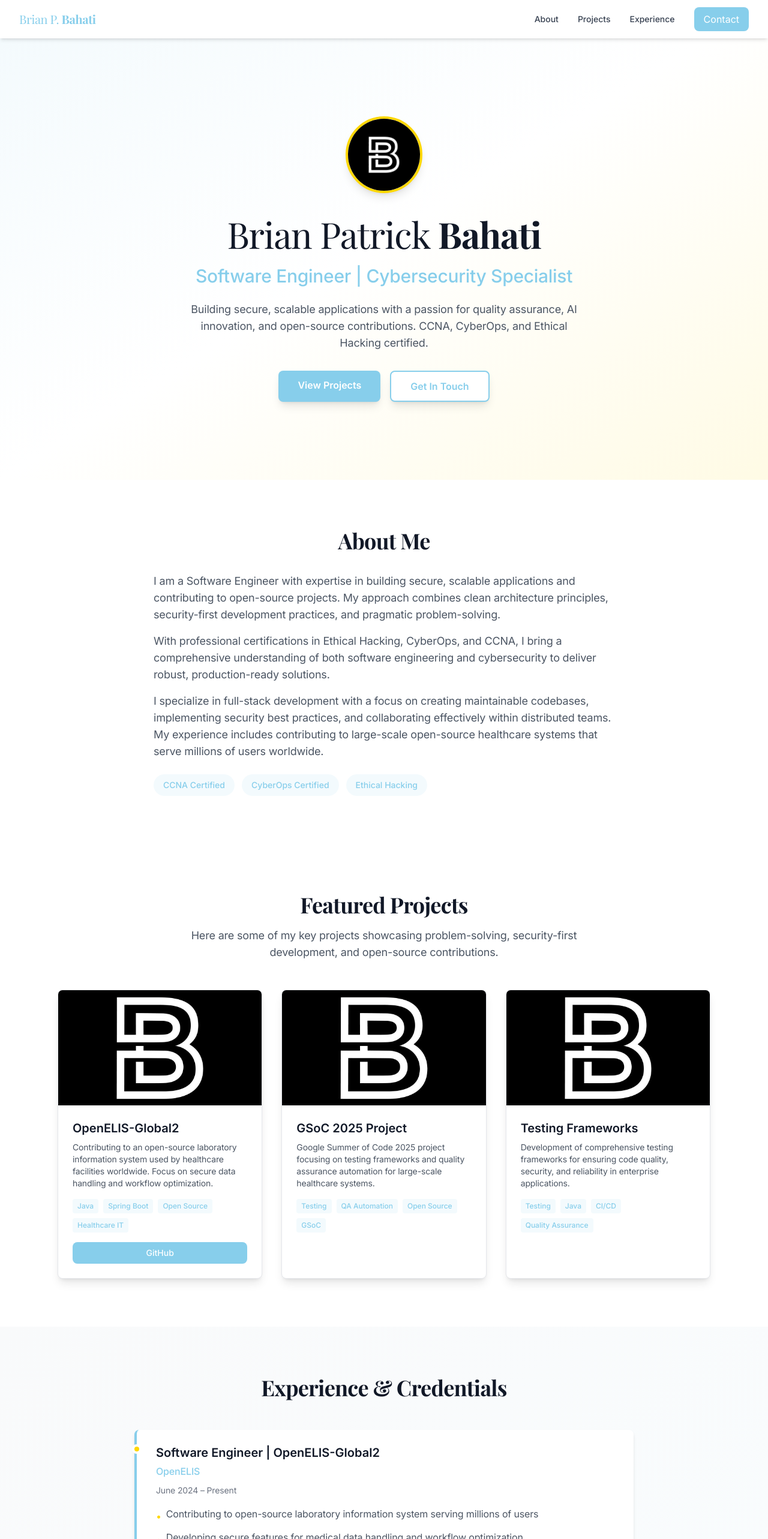
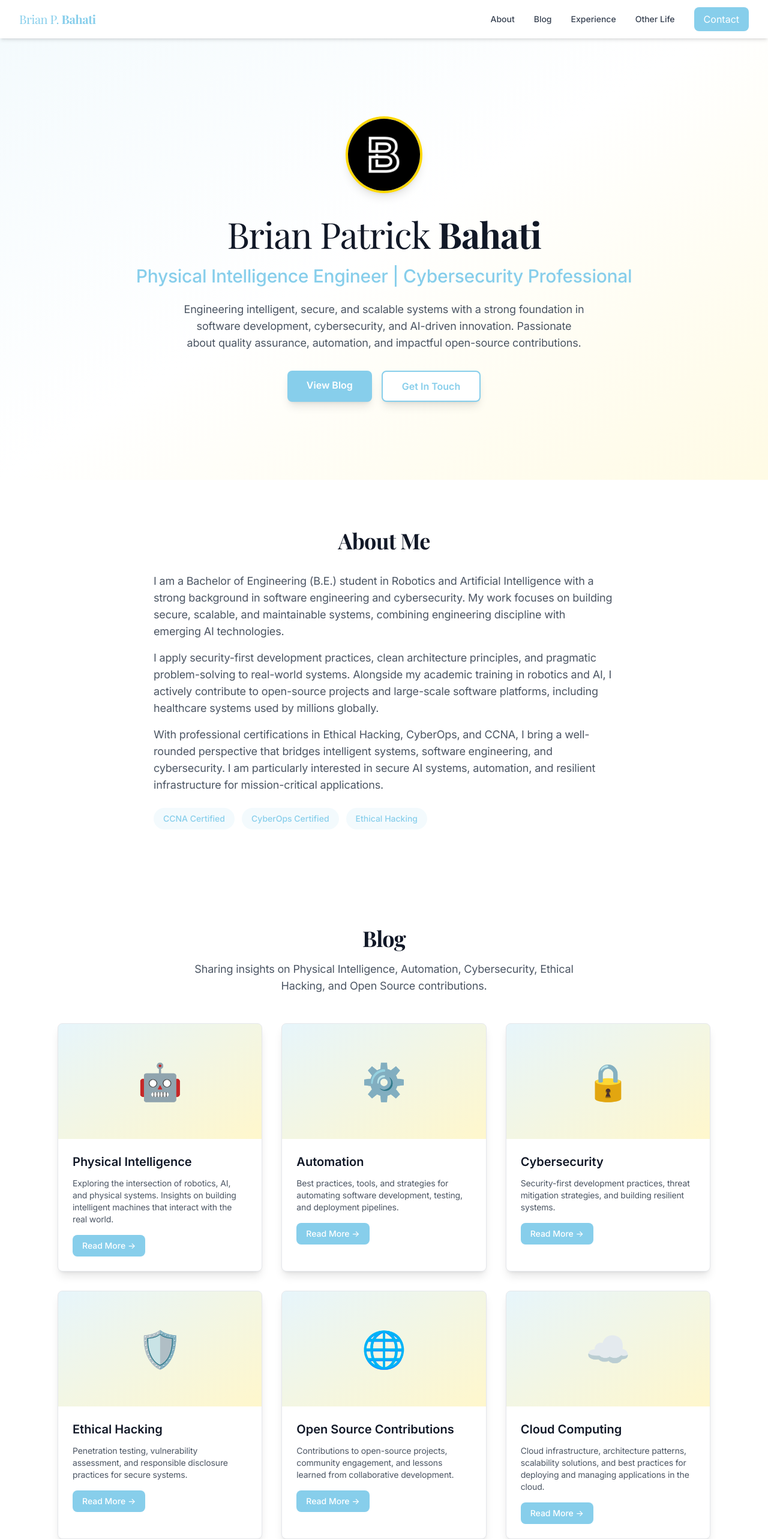
Before and after one commit to Bahati308/Bahati308.github.io, a React (Vite) app: page / in a window 1280 px wide. Shown: the top 2566 px of the page at 60% size. Built offline with nearby package versions, Linux system fonts and the light colour scheme.

Commit message:
Update information

```diff
--- a/index.html
+++ b/index.html
@@ -28,16 +28,6 @@
     />
     <meta property="og:image" content="https://brianpatrickbahati.netlify.app/letterB.jpg" />
 
-    <!-- Twitter -->
-    <meta property="twitter:card" content="summary_large_image" />
-    <meta property="twitter:url" content="https://brianpatrickbahati.netlify.app/" />
-    <meta property="twitter:title" content="Brian Patrick Bahati | Software Engineer" />
-    <meta
-      property="twitter:description"
-      content="Software Engineer specializing in secure, scalable applications and open-source development. Building robust systems with a focus on security, performance, and maintainability."
-    />
-    <meta property="twitter:image" content="https://brianpatrickbahati.netlify.app/letterB.jpg" />
-
     <link rel="icon" type="image/jpg" href="/letterB.jpg" />
     <link rel="preconnect" href="https://fonts.googleapis.com" />
     <link rel="preconnect" href="https://fonts.gstatic.com" crossorigin />
@@ -56,8 +46,7 @@
         "url": "https://brianpatrickbahati.netlify.app",
         "sameAs": [
           "https://github.com/Bahati308",
-          "https://www.linkedin.com/in/brian-patrick-bahati",
-          "https://twitter.com/Bahati308"
+          "https://www.linkedin.com/in/brian-patrick-bahati"
         ],
         "email": "bahatibrianp@gmail.com",
         "knowsAbout": [
--- a/src/App.jsx
+++ b/src/App.jsx
@@ -15,7 +15,7 @@ export default function App() {
   // Smooth scroll handler
   useEffect(() => {
     const handleScroll = () => {
-      const sections = ['hero', 'about', 'projects', 'experience', 'contact']
+      const sections = ['hero', 'about', 'blog', 'experience', 'other-life', 'contact']
       const scrollPosition = window.scrollY + 150
 
       for (const section of sections) {
@@ -129,44 +129,72 @@ export default function App() {
     }
   }, [isMobile])
 
-  // Projects data
-  const projects = [
+  // Blog categories
+  const blogCategories = [
     {
-      id: 1,
-      title: 'OpenELIS-Global2',
+      title: 'Physical Intelligence',
       description:
-        'Contributing to an open-source laboratory information system used by healthcare facilities worldwide. Focus on secure data handling and workflow optimization.',
-      tags: ['Java', 'Spring Boot', 'Open Source', 'Healthcare IT'],
-      github: 'https://github.com/openelisglobal/openelisglobal-core',
-      demo: null,
-      thumbnail: '/letterB.jpg',
+        'Exploring the intersection of robotics, AI, and physical systems. Insights on building intelligent machines that interact with the real world.',
+      icon: '🤖',
     },
     {
-      id: 2,
-      title: 'GSoC 2025 Project',
+      title: 'Automation',
       description:
-        'Google Summer of Code 2025 project focusing on testing frameworks and quality assurance automation for large-scale healthcare systems.',
-      tags: ['Testing', 'QA Automation', 'Open Source', 'GSoC'],
-      github: null,
-      demo: null,
-      thumbnail: '/letterB.jpg',
+        'Best practices, tools, and strategies for automating software development, testing, and deployment pipelines.',
+      icon: '⚙️',
     },
     {
-      id: 3,
-      title: 'Testing Frameworks',
+      title: 'Cybersecurity',
       description:
-        'Development of comprehensive testing frameworks for ensuring code quality, security, and reliability in enterprise applications.',
-      tags: ['Testing', 'Java', 'CI/CD', 'Quality Assurance'],
-      github: null,
-      demo: null,
-      thumbnail: '/letterB.jpg',
+        'Security-first development practices, threat mitigation strategies, and building resilient systems.',
+      icon: '🔒',
+    },
+    {
+      title: 'Ethical Hacking',
+      description:
+        'Penetration testing, vulnerability assessment, and responsible disclosure practices for secure systems.',
+      icon: '🛡️',
+    },
+    {
+      title: 'Open Source Contributions',
+      description:
+        'Contributions to open-source projects, community engagement, and lessons learned from collaborative development.',
+      icon: '🌐',
+    },
+    {
+      title: 'Cloud Computing',
+      description:
+        'Cloud infrastructure, architecture patterns, scalability solutions, and best practices for deploying and managing applications in the cloud.',
+      icon: '☁️',
     },
   ]
 
   // Experience data
   const experiences = [
     {
-      title: 'Software Engineer | OpenELIS-Global2',
+      title: 'Software Developer',
+      company: 'Open Data Ensemble (ODE)',
+      period: 'November 2025 – Present',
+      description: [
+        'Developing scalable software solutions for data management and analytics',
+        'Implementing secure and efficient data processing systems',
+        'Collaborating with cross-functional teams to deliver high-quality products',
+        'Contributing to open data initiatives and platform development',
+      ],
+    },
+    {
+      title: 'Developers Team Lead',
+      company: 'Sapiens Solution',
+      period: 'November 2025 – Present',
+      description: [
+        'Leading development teams in building innovative software solutions',
+        'Architecting scalable systems with focus on security and performance',
+        'Mentoring developers and establishing best practices',
+        'Driving technical decisions and ensuring code quality standards',
+      ],
+    },
+    {
+      title: 'Open Source Contributor-QA',
       company: 'OpenELIS',
       period: 'June 2024 – Present',
       description: [
@@ -177,7 +205,7 @@ export default function App() {
       ],
     },
     {
-      title: 'Software Engineer | Open Source Contributor',
+      title: 'Open Source Contributor',
       company: 'OpenMRS',
       period: '2021 – Present',
       description: [
@@ -229,14 +257,14 @@ export default function App() {
                 About
               </a>
               <a
-                href="#projects"
+                href="#blog"
                 className={`text-sm font-medium transition-colors ${
-                  activeSection === 'projects'
+                  activeSection === 'blog'
                     ? 'text-gold border-b-2 border-gold'
                     : 'text-gray-700 hover:text-sky-blue'
                 }`}
               >
-                Projects
+                Blog
               </a>
               <a
                 href="#experience"
@@ -247,6 +275,16 @@ export default function App() {
                 }`}
               >
                 Experience
+              </a>
+              <a
+                href="#other-life"
+                className={`text-sm font-medium transition-colors ${
+                  activeSection === 'other-life'
+                    ? 'text-gold border-b-2 border-gold'
+                    : 'text-gray-700 hover:text-sky-blue'
+                }`}
+              >
+                Other Life
               </a>
               <a
                 href="#contact"
@@ -292,11 +330,11 @@ export default function App() {
                 About
               </a>
               <a
-                href="#projects"
+                href="#blog"
                 className="block text-gray-700 hover:text-sky-blue transition-colors"
                 onClick={handleNavClick}
               >
-                Projects
+                Blog
               </a>
               <a
                 href="#experience"
@@ -304,6 +342,13 @@ export default function App() {
                 onClick={handleNavClick}
               >
                 Experience
+              </a>
+              <a
+                href="#other-life"
+                className="block text-gray-700 hover:text-sky-blue transition-colors"
+                onClick={handleNavClick}
+              >
+                Other Life
               </a>
               <a
                 href="#contact"
@@ -335,19 +380,19 @@ export default function App() {
             <span className="font-bold">Bahati</span>
           </h1>
           <p className="text-xl sm:text-2xl md:text-3xl font-medium text-sky-blue mb-6">
-            Software Engineer | Cybersecurity Specialist
+            Physical Intelligence Engineer | Cybersecurity Professional
           </p>
           <p className="text-lg text-gray-600 mb-8 max-w-2xl mx-auto">
-            Building secure, scalable applications with a passion for quality assurance, AI
-            innovation, and open-source contributions. CCNA, CyberOps, and Ethical Hacking
-            certified.
+            Engineering intelligent, secure, and scalable systems with a strong foundation in software
+            development, cybersecurity, and AI-driven innovation. Passionate about quality assurance,
+            automation, and impactful open-source contributions.
           </p>
           <div className="flex flex-col sm:flex-row gap-4 justify-center">
             <a
-              href="#projects"
+              href="#blog"
               className="px-8 py-3 bg-sky-blue text-white rounded-lg font-semibold hover:bg-opacity-90 hover:outline hover:outline-2 hover:outline-gold transition-all shadow-lg"
             >
-              View Projects
+              View Blog
             </a>
             <a
               href="#contact"
@@ -367,20 +412,22 @@ export default function App() {
           </h2>
           <div className="max-w-3xl mx-auto">
             <p className="text-lg text-gray-600 mb-4">
-              I am a Software Engineer with expertise in building secure, scalable applications and
-              contributing to open-source projects. My approach combines clean architecture
-              principles, security-first development practices, and pragmatic problem-solving.
+              I am a Bachelor of Engineering (B.E.) student in Robotics and Artificial Intelligence with a
+              strong background in software engineering and cybersecurity. My work focuses on building
+              secure, scalable, and maintainable systems, combining engineering discipline with emerging
+              AI technologies.
             </p>
             <p className="text-lg text-gray-600 mb-4">
-              With professional certifications in Ethical Hacking, CyberOps, and CCNA, I bring a
-              comprehensive understanding of both software engineering and cybersecurity to deliver
-              robust, production-ready solutions.
+              I apply security-first development practices, clean architecture principles, and pragmatic
+              problem-solving to real-world systems. Alongside my academic training in robotics and AI, I
+              actively contribute to open-source projects and large-scale software platforms, including
+              healthcare systems used by millions globally.
             </p>
             <p className="text-lg text-gray-600 mb-6">
-              I specialize in full-stack development with a focus on creating maintainable
-              codebases, implementing security best practices, and collaborating effectively within
-              distributed teams. My experience includes contributing to large-scale open-source
-              healthcare systems that serve millions of users worldwide.
+              With professional certifications in Ethical Hacking, CyberOps, and CCNA, I bring a
+              well-rounded perspective that bridges intelligent systems, software engineering, and
+              cybersecurity. I am particularly interested in secure AI systems, automation, and resilient
+              infrastructure for mission-critical applications.
             </p>
             <div className="flex flex-wrap gap-3">
               <span className="px-4 py-2 bg-sky-blue/10 text-sky-blue rounded-full text-sm font-medium">
@@ -397,68 +444,34 @@ export default function App() {
         </div>
       </section>
 
-      {/* Projects Section */}
-      <section id="projects" className="py-20 bg-white">
+      {/* Blog Section */}
+      <section id="blog" className="py-20 bg-white">
         <div className="max-w-6xl mx-auto px-4 sm:px-6 lg:px-8">
           <h2 className="text-3xl sm:text-4xl font-display font-bold text-gray-900 mb-4 text-center">
-            Featured Projects
+            Blog
           </h2>
           <p className="text-lg text-gray-600 mb-12 text-center max-w-2xl mx-auto">
-            Here are some of my key projects showcasing problem-solving, security-first development,
-            and open-source contributions.
+            Sharing insights on Physical Intelligence, Automation, Cybersecurity, Ethical Hacking, and
+            Open Source contributions.
           </p>
           <div className="grid md:grid-cols-2 lg:grid-cols-3 gap-8">
-            {projects.map((project) => (
+            {blogCategories.map((category, index) => (
               <div
-                key={project.id}
+                key={index}
                 className="bg-white rounded-lg shadow-lg hover:shadow-xl transition-shadow border border-gray-200 overflow-hidden"
               >
                 <div className="h-48 bg-gradient-to-br from-sky-blue/20 to-gold/20 flex items-center justify-center">
-                  {project.thumbnail ? (
-                    <img
-                      src={project.thumbnail}
-                      alt={project.title}
-                      className="w-full h-full object-cover"
-                    />
-                  ) : (
-                    <span className="text-6xl">🚀</span>
-                  )}
+                  <span className="text-6xl">{category.icon}</span>
                 </div>
                 <div className="p-6">
-                  <h3 className="text-xl font-semibold text-gray-900 mb-2">{project.title}</h3>
-                  <p className="text-gray-600 mb-4 text-sm">{project.description}</p>
-                  <div className="flex flex-wrap gap-2 mb-4">
-                    {project.tags.map((tag, index) => (
-                      <span
-                        key={index}
-                        className="px-2 py-1 bg-sky-blue/10 text-sky-blue rounded text-xs font-medium"
-                      >
-                        {tag}
-                      </span>
-                    ))}
-                  </div>
-                  <div className="flex gap-3">
-                    {project.github && (
-                      <a
-                        href={project.github}
-                        target="_blank"
-                        rel="noreferrer"
-                        className="flex-1 px-4 py-2 bg-sky-blue text-white rounded-lg text-center text-sm font-medium hover:bg-opacity-90 transition-colors"
-                      >
-                        GitHub
-                      </a>
-                    )}
-                    {project.demo && (
-                      <a
-                        href={project.demo}
-                        target="_blank"
-                        rel="noreferrer"
-                        className="flex-1 px-4 py-2 bg-gold text-white rounded-lg text-center text-sm font-medium hover:bg-opacity-90 transition-colors"
-                      >
-                        Live Demo
-                      </a>
-                    )}
-                  </div>
+                  <h3 className="text-xl font-semibold text-gray-900 mb-3">{category.title}</h3>
+                  <p className="text-gray-600 mb-4 text-sm">{category.description}</p>
+                  <a
+                    href="#blog"
+                    className="inline-block px-4 py-2 bg-sky-blue text-white rounded-lg text-sm font-medium hover:bg-opacity-90 transition-colors"
+                  >
+                    Read More →
+                  </a>
                 </div>
               </div>
             ))}
@@ -492,6 +505,104 @@ export default function App() {
                 </ul>
               </div>
             ))}
+          </div>
+        </div>
+      </section>
+
+      {/* Other Life Section */}
+      <section id="other-life" className="py-20 bg-gradient-to-br from-gray-50 to-sky-blue/5">
+        <div className="max-w-6xl mx-auto px-4 sm:px-6 lg:px-8">
+          <h2 className="text-3xl sm:text-4xl font-display font-bold text-gray-900 mb-4 text-center">
+            Other Life
+          </h2>
+          <p className="text-lg text-gray-600 mb-12 text-center max-w-2xl mx-auto">
+            Beyond code and computers, here's a glimpse into the other aspects of my life that inspire
+            and energize me.
+          </p>
+          <div className="grid md:grid-cols-2 gap-8">
+            <div className="bg-white rounded-lg shadow-md p-6 border border-gray-200">
+              <div className="flex items-center gap-4 mb-4">
+                <span className="text-4xl">✝️</span>
+                <h3 className="text-xl font-semibold text-gray-900">Faith & Belief</h3>
+              </div>
+              <p className="text-gray-600">
+                I am a believer in Jesus Christ, the risen Savior of all, including you. As a
+                Seventh-Day Adventist, my faith guides my values, principles, and approach to life,
+                work, and service to others.
+              </p>
+            </div>
+            <div className="bg-white rounded-lg shadow-md p-6 border border-gray-200">
+              <div className="flex items-center gap-4 mb-4">
+                <span className="text-4xl">🎨</span>
+                <h3 className="text-xl font-semibold text-gray-900">Creative Pursuits</h3>
+              </div>
+              <p className="text-gray-600">
+                Exploring creativity through various mediums, finding inspiration in art, music, and
+                design that fuels innovation in my technical work.
+              </p>
+            </div>
+            <div className="bg-white rounded-lg shadow-md p-6 border border-gray-200">
+              <div className="flex items-center gap-4 mb-4">
+                <span className="text-4xl">🌍</span>
+                <h3 className="text-xl font-semibold text-gray-900">Travel & Culture</h3>
+              </div>
+              <p className="text-gray-600">
+                Discovering new places, cultures, and perspectives that broaden my worldview and
+                enhance my understanding of global technology needs.
+              </p>
+            </div>
+            <div className="bg-white rounded-lg shadow-md p-6 border border-gray-200">
+              <div className="flex items-center gap-4 mb-4">
+                <span className="text-4xl">📚</span>
+                <h3 className="text-xl font-semibold text-gray-900">Reading & Learning</h3>
+              </div>
+              <p className="text-gray-600">
+                Continuous learning beyond technology—exploring philosophy, history, science, and
+                literature that shape my thinking and approach to problem-solving.
+              </p>
+            </div>
+            <div className="bg-white rounded-lg shadow-md p-6 border border-gray-200">
+              <div className="flex items-center gap-4 mb-4">
+                <span className="text-4xl">🏃</span>
+                <h3 className="text-xl font-semibold text-gray-900">Fitness & Wellness</h3>
+              </div>
+              <p className="text-gray-600">
+                Maintaining physical and mental wellness through regular exercise, mindfulness, and
+                activities that keep me balanced and energized.
+              </p>
+            </div>
+            <div className="bg-white rounded-lg shadow-md p-6 border border-gray-200">
+              <div className="flex items-center gap-4 mb-4">
+                <span className="text-4xl">🎵</span>
+                <h3 className="text-xl font-semibold text-gray-900">Music & Entertainment</h3>
+              </div>
+              <p className="text-gray-600">
+                Enjoying music, films, and entertainment that provide relaxation and creative
+                inspiration during breaks from coding.
+              </p>
+            </div>
+            <div className="bg-white rounded-lg shadow-md p-6 border border-gray-200">
+              <div className="flex items-center gap-4 mb-4">
+                <span className="text-4xl">🌱</span>
+                <h3 className="text-xl font-semibold text-gray-900">Permaculture & Livestock Rearing</h3>
+              </div>
+              <p className="text-gray-600">
+                Practicing sustainable agriculture through permaculture principles and raising
+                livestock, connecting with nature and contributing to food security and environmental
+                stewardship.
+              </p>
+            </div>
+            <div className="bg-white rounded-lg shadow-md p-6 border border-gray-200">
+              <div className="flex items-center gap-4 mb-4">
+                <span className="text-4xl">⭐</span>
+                <h3 className="text-xl font-semibold text-gray-900">Star Gazing</h3>
+              </div>
+              <p className="text-gray-600">
+                Observing the night sky, exploring constellations, and marveling at the cosmos. Star
+                gazing provides moments of wonder, reflection, and connection with the vast universe
+                beyond our world.
+              </p>
+            </div>
           </div>
         </div>
       </section>
@@ -542,18 +653,6 @@ export default function App() {
                   <div>
                     <p className="font-semibold text-gray-900">LinkedIn</p>
                     <p className="text-gray-600 text-sm">brian-patrick-bahati</p>
-                  </div>
-                </a>
-                <a
-                  href="https://twitter.com/Bahati308"
-                  target="_blank"
-                  rel="noreferrer"
-                  className="flex items-center gap-3 p-4 bg-gradient-to-br from-sky-blue/10 to-gold/10 rounded-lg hover:shadow-md transition-shadow"
-                >
-                  <span className="text-2xl">🐦</span>
-                  <div>
-                    <p className="font-semibold text-gray-900">Twitter/X</p>
-                    <p className="text-gray-600 text-sm">@Bahati308</p>
                   </div>
                 </a>
               </div>
@@ -695,15 +794,6 @@ export default function App() {
             >
               LinkedIn
             </a>
-            <a
-              href="https://twitter.com/Bahati308"
-              target="_blank"
-              rel="noreferrer"
-              className="text-gray-400 hover:text-gold transition-colors"
-              aria-label="Twitter/X"
-            >
-              Twitter/X
-            </a>
           </div>
         </div>
       </footer>
```
Also changed, not shown: 6 other files (tests, documents, lock files or other folders).
